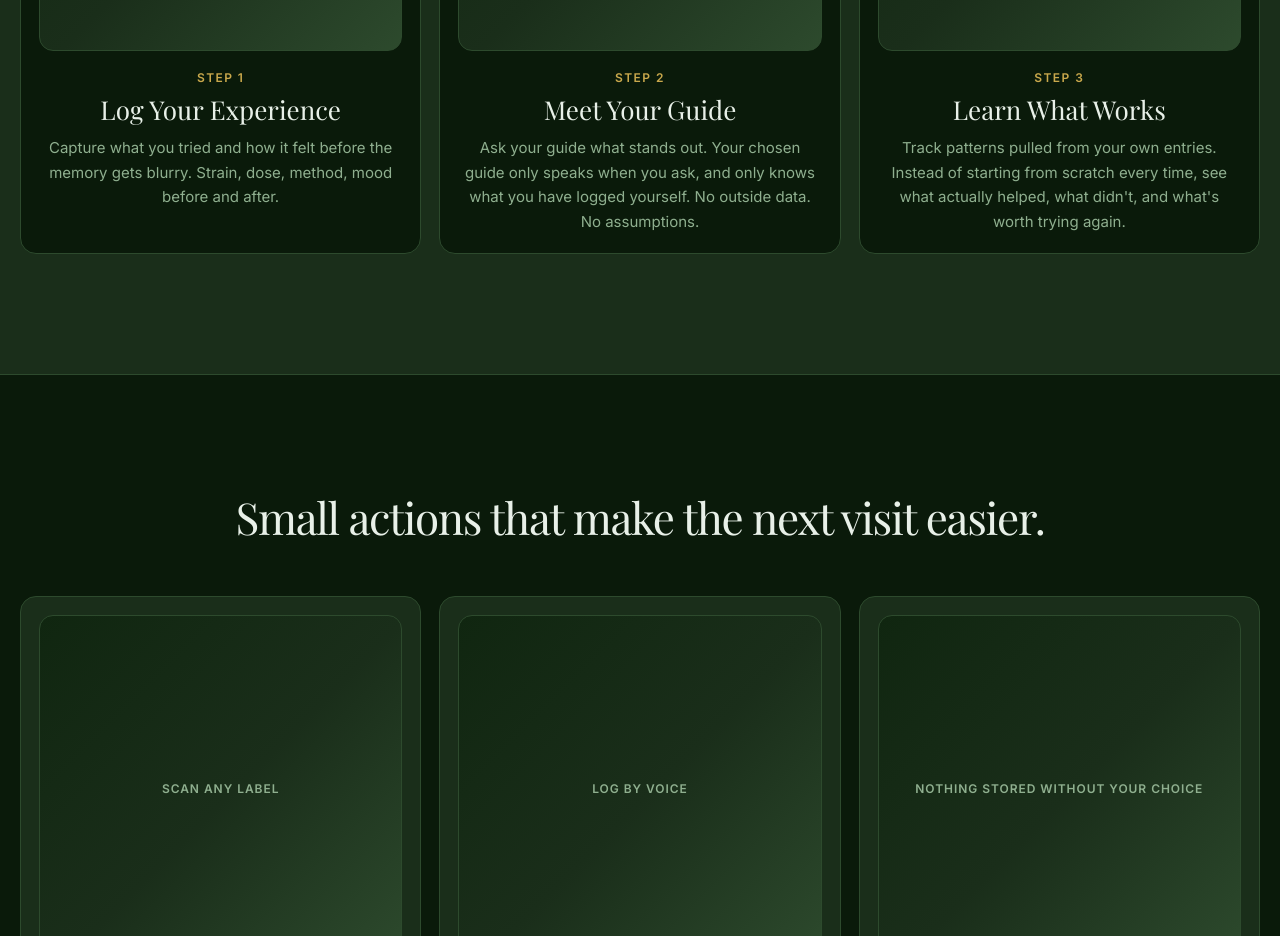
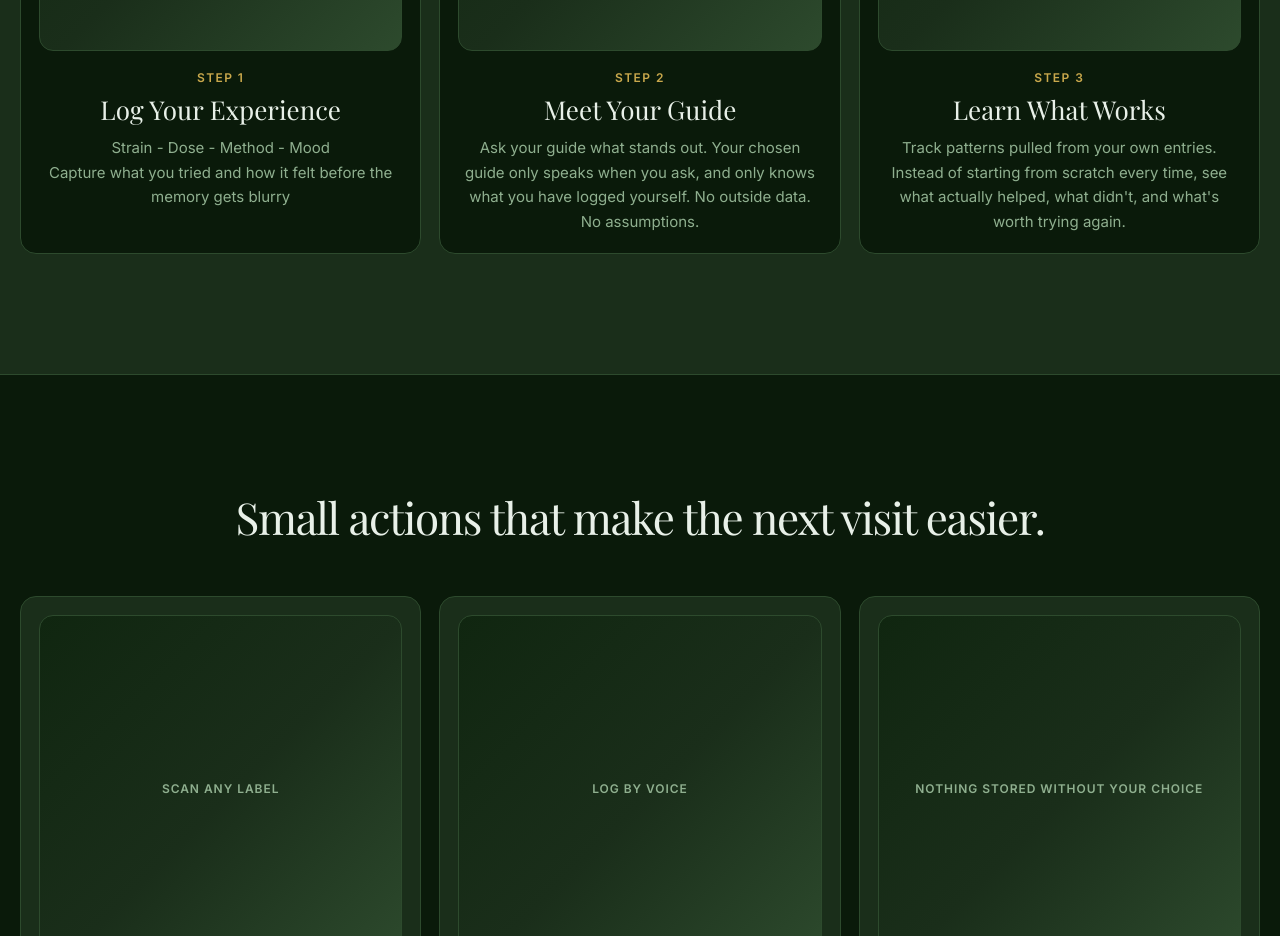
Before and after one commit to casevoiceai/my420journal-app, a React (Vite) app: page / in a window 1280 px wide. Shown: the part 1560-2496 px from the top of the page. Built offline with nearby package versions, Linux system fonts and the light colour scheme.

Commit message:
Update Step 1 flavor text with line break

```diff
--- a/src/marketing/MarketingProcess.jsx
+++ b/src/marketing/MarketingProcess.jsx
@@ -5,7 +5,10 @@ const processSteps = [
   {
     step: 'Step 1',
     title: 'Log Your Experience',
-    body: 'Capture what you tried and how it felt before the memory gets blurry. Strain, dose, method, mood before and after.',
+    body: <>
+      Strain - Dose - Method - Mood<br />
+      Capture what you tried and how it felt before the memory gets blurry
+    </>,
     placeholder: 'Log Your Experience',
   },
   {
```
